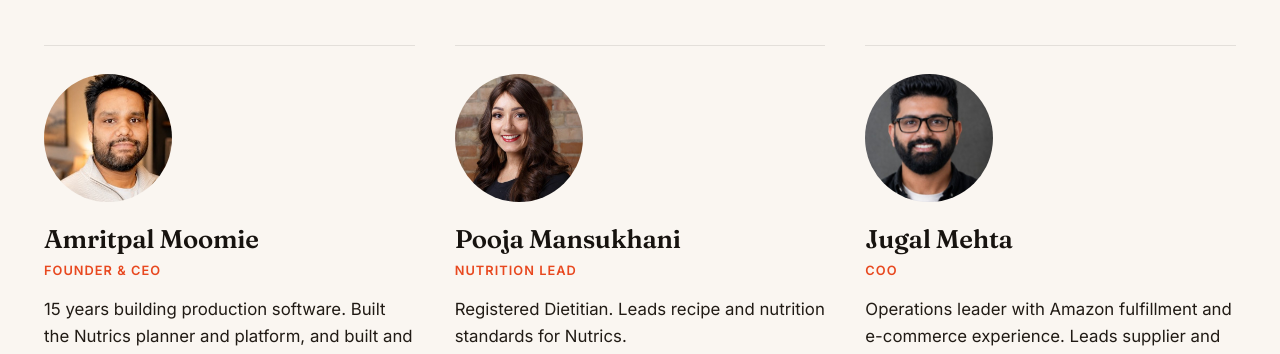
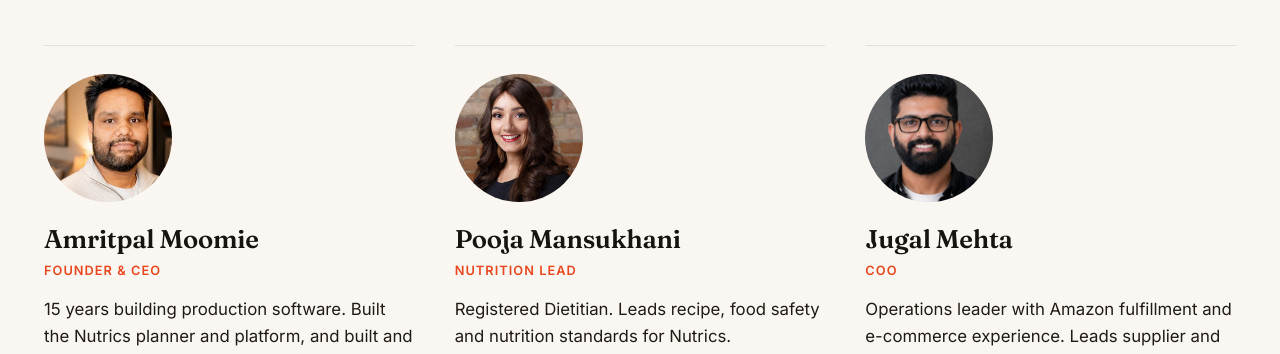
Before and after one commit to amrit-moomie/nutrics-website, a plain HTML site: page team.html in a window 1280 px wide. Shown: the part 595-949 px from the top of the page. Drawn offline with Linux system fonts and the light colour scheme.

Commit message:
Team page: Pooja's bio adds food safety
Co-Authored-By: Claude Opus 5.5 <noreply@anthropic.com>

```diff
--- a/team.html
+++ b/team.html
@@ -117,8 +117,8 @@
             <h3 class="member-name">Pooja Mansukhani</h3>
             <p class="member-role">Nutrition Lead</p>
             <p class="member-bio">
-              Registered Dietitian. Leads recipe and nutrition standards for
-              Nutrics.
+              Registered Dietitian. Leads recipe, food safety and nutrition
+              standards for Nutrics.
             </p>
           </li>
           <li class="member">
```
